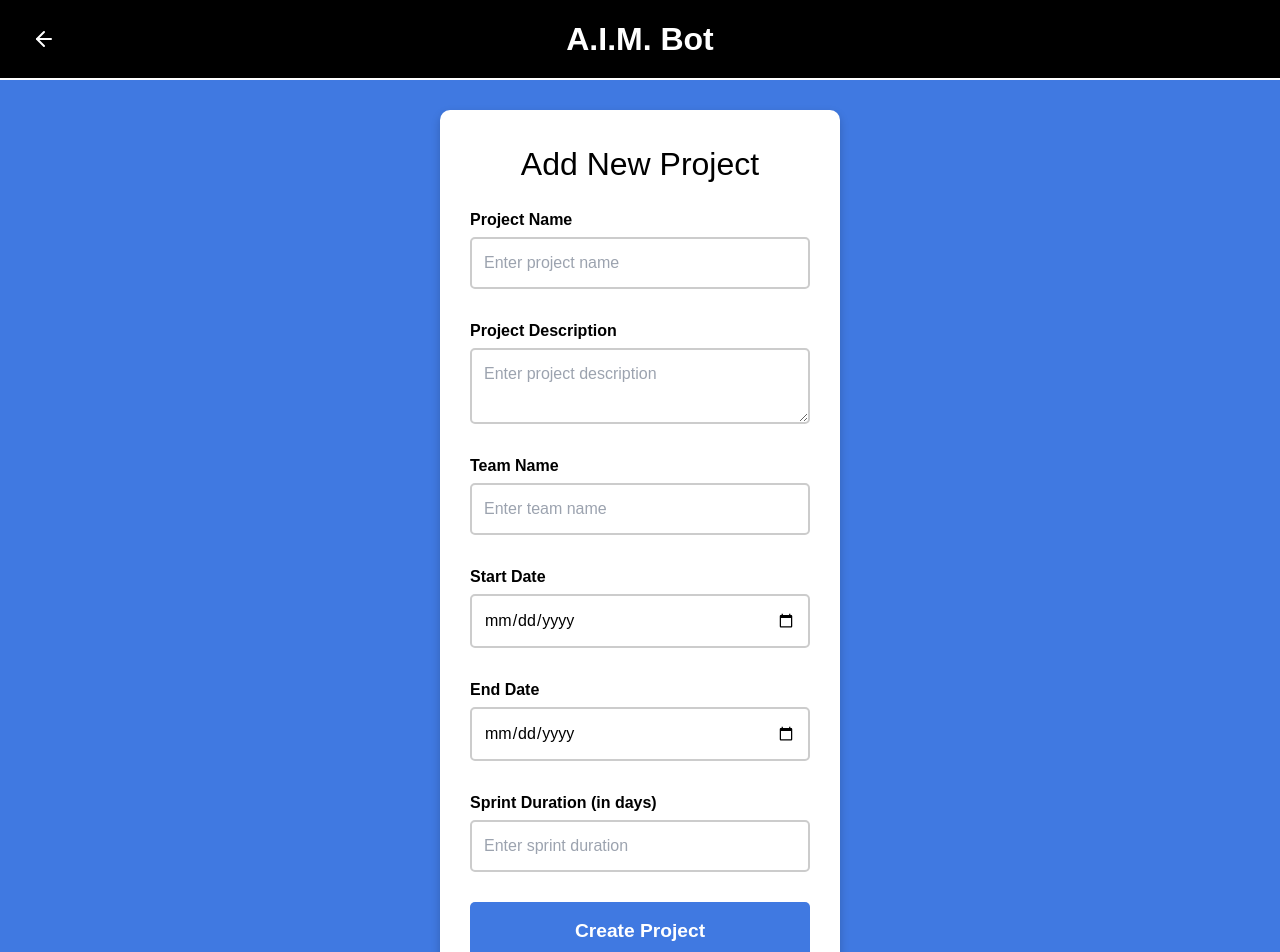
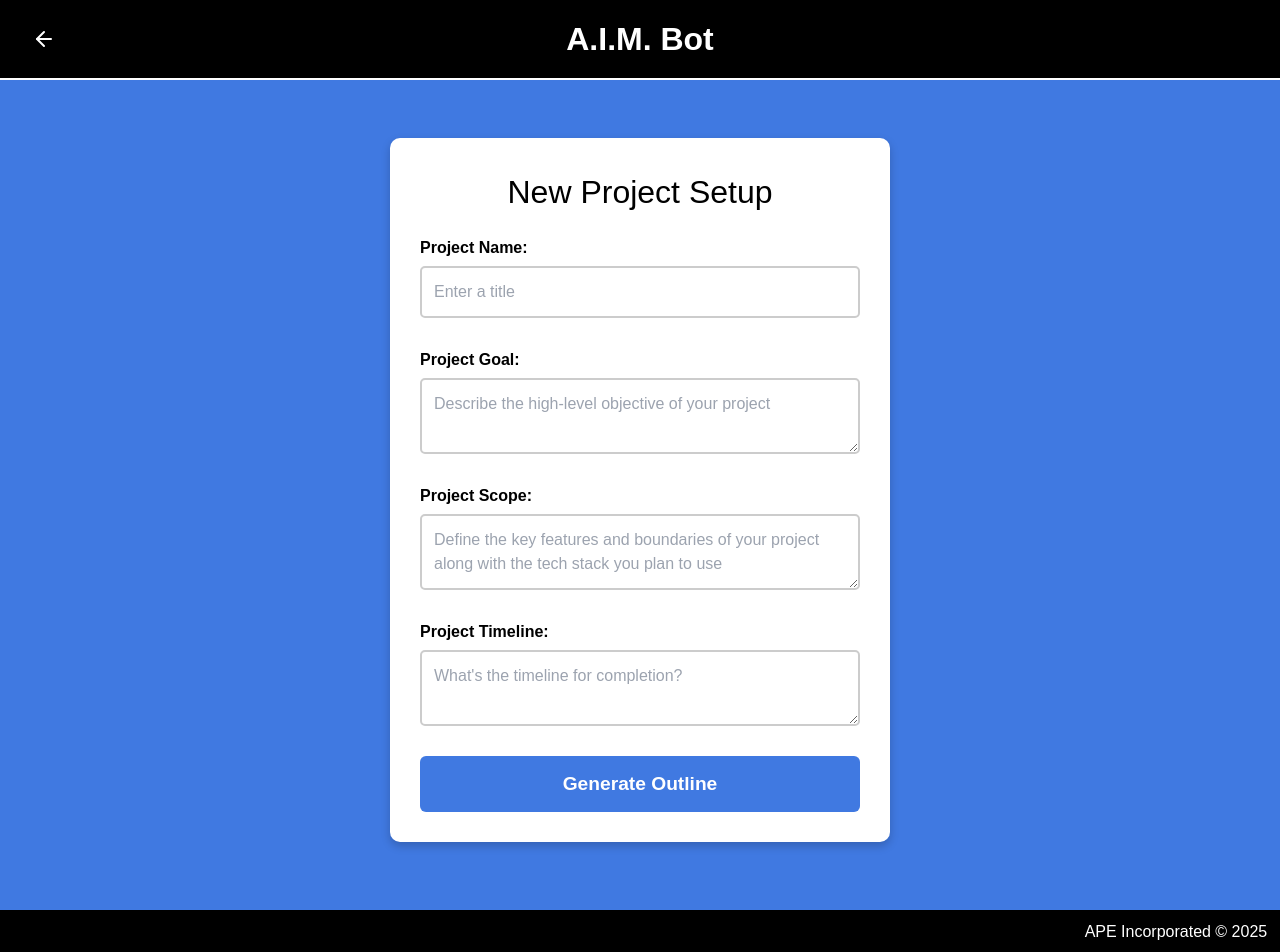
Before and after one commit to samuel-stjean/Aim, a Next.js app in the folder nextJSfrontEnd/: page /add-project in a window 1280 px wide. Shown: the top 952 px of the page. Built offline with nearby package versions, Linux system fonts and the light colour scheme; a web font is replaced by a local one.

Commit message:
Fixed add project page and otherthings related to the project

```diff
--- a/nextJSfrontEnd/pages/add-project.js
+++ b/nextJSfrontEnd/pages/add-project.js
@@ -6,18 +6,14 @@ import Header from '../components/header';
 
 export default function AddProject() {
   const [projectName, setProjectName] = useState('');
-  const [projectDescription, setProjectDescription] = useState('');
-  const [team, setTeam] = useState('');
-  const [startDate, setStartDate] = useState('');
-  const [endDate, setEndDate] = useState('');
-  const [sprintDuration, setSprintDuration] = useState('');
+  const [projectGoal, setProjectGoal] = useState('');
+  const [projectScope, setProjectScope] = useState('');
+  const [projectTimeline, setProjectTimeline] = useState('');
   const router = useRouter();
 
   const handleSubmit = async (e) => {
     e.preventDefault();
-
     const user = JSON.parse(sessionStorage.getItem('user'));
-
     if (!user) {
       alert('You must be logged in to create a project.');
       return;
@@ -25,12 +21,15 @@ export default function AddProject() {
 
     try {
       await axios.post('http://127.0.0.1:8000/projects', {
-        id: Date.now(), // Or remove if backend auto-generates it
+        id: Date.now(),
         project_name: projectName,
-      project_description: projectDescription,
-      project_manager_id: user.id,
+        project_description: projectGoal,
+        project_scope: projectScope,
+        project_timeline: projectTimeline,
+        project_manager_id: user.id
       });
-      router.push('/dashboard'); // Redirect after adding project
+
+      router.push('/dashboard');
     } catch (error) {
       console.error('Failed to add project:', error);
       alert('Error creating project.');
@@ -41,62 +40,49 @@ export default function AddProject() {
     <div className="add-project-container">
       <Header />
       <div className="form-box">
-        <h1 className="add-project-title">Add New Project</h1>
+        <h1 className="add-project-title">New Project Setup</h1>
         <form onSubmit={handleSubmit} className="add-project-form">
           <div className="input-group">
-            <label>Project Name</label>
+            <label>Project Name:</label>
             <input
               type="text"
-              placeholder="Enter project name"
               value={projectName}
               onChange={(e) => setProjectName(e.target.value)}
+              placeholder="Enter a title"
               required
             />
           </div>
           <div className="input-group">
-            <label>Project Description</label>
+            <label>Project Goal:</label>
             <textarea
-              placeholder="Enter project description"
-              value={projectDescription}
-              onChange={(e) => setProjectDescription(e.target.value)}
+              value={projectGoal}
+              onChange={(e) => setProjectGoal(e.target.value)}
+              placeholder="Describe the high-level objective of your project"
+              rows={2}
               required
             />
           </div>
           <div className="input-group">
-            <label>Team Name</label>
-            <input
-              type="text"
-              placeholder="Enter team name"
-              value={team}
-              onChange={(e) => setTeam(e.target.value)}
+            <label>Project Scope:</label>
+            <textarea
+              value={projectScope}
+              onChange={(e) => setProjectScope(e.target.value)}
+              placeholder="Define the key features and boundaries of your project along with the tech stack you plan to use"
+              rows={2}
             />
           </div>
           <div className="input-group">
-            <label>Start Date</label>
-            <input
-              type="date"
-              value={startDate}
-              onChange={(e) => setStartDate(e.target.value)}
+            <label>Project Timeline:</label>
+            <textarea
+              value={projectTimeline}
+              onChange={(e) => setProjectTimeline(e.target.value)}
+              placeholder="What's the timeline for completion?"
+              rows={2}
             />
           </div>
-          <div className="input-group">
-            <label>End Date</label>
-            <input
-              type="date"
-              value={endDate}
-              onChange={(e) => setEndDate(e.target.value)}
-            />
-          </div>
-          <div className="input-group">
-            <label>Sprint Duration (in days)</label>
-            <input
-              type="number"
-              placeholder="Enter sprint duration"
-              value={sprintDuration}
-              onChange={(e) => setSprintDuration(e.target.value)}
-            />
-          </div>
-          <button type="submit" className="submit-button">Create Project</button>
+          <button type="submit" className="submit-button">
+            Generate Outline
+          </button>
         </form>
       </div>
       <style jsx>{`
@@ -115,7 +101,7 @@ export default function AddProject() {
           border-radius: 10px;
           box-shadow: 0px 4px 10px rgba(0, 0, 0, 0.2);
           text-align: center;
-          max-width: 400px;
+          max-width: 500px;
           width: 100%;
         }
         .add-project-title {
@@ -129,42 +115,41 @@ export default function AddProject() {
           gap: 15px;
         }
         .input-group {
-          display: flex;
-          flex-direction: column;
           text-align: left;
+          color: black;
         }
-        .input-group label {
-          font-size: 1rem;
+        label {
           font-weight: bold;
+          margin-bottom: 6px;
+          display: block;
           color: black;
-          margin-bottom: 5px;
         }
         input, textarea {
+          width: 100%;
           padding: 12px;
           font-size: 1rem;
           border: 2px solid #ccc;
           border-radius: 5px;
-          outline: none;
-          transition: border 0.3s ease-in-out;
-          color: black;
+          resize: vertical;
         }
         input:focus, textarea:focus {
           border-color: #305cb5;
+          outline: none;
         }
         .submit-button {
           width: 100%;
-          padding: 15px;
+          padding: 14px;
           font-size: 1.2rem;
           font-weight: bold;
           border: none;
-          border-radius: 5px;
-          background: #4079e1;
+          border-radius: 6px;
+          background-color: #4079e1;
           color: white;
           cursor: pointer;
-          transition: 0.3s ease-in-out;
+          transition: background-color 0.3s ease-in-out;
         }
         .submit-button:hover {
-          background: #264a8a;
+          background-color: #264a8a;
         }
       `}</style>
     </div>
--- a/nextJSfrontEnd/pages/submit-project.js
+++ b/nextJSfrontEnd/pages/submit-project.js
@@ -26,6 +26,8 @@ export default function SubmitProjectPrompt() {
           const project = res.data[0];
           setProjectName(project.project_name || '');
           setProjectGoal(project.project_description || '');
+          setProjectScope(project.project_scope || '');
+          setProjectTimeline(project.project_timeline || '');
         }
       })
       .catch(err => {
@@ -39,7 +41,26 @@ export default function SubmitProjectPrompt() {
     setError(null);
     setRevisePrompt(false);
 
+
+
+    // try {
+    //   const response = await axios.get('http://127.0.0.1:8000/project_outline', {
+    //     params: {
+    //       project_goal: projectGoal,
+    //       project_scope: projectScope,
+    //       project_timeline: projectTimeline,
+    //     },
+    //   });
+
     try {
+      // Update the goal/scope/timeline in DB
+      await axios.patch(`http://127.0.0.1:8000/projects/${projectId}`, {
+        project_description: projectGoal,
+        project_scope: projectScope,
+        project_timeline: projectTimeline,
+      });
+
+      // Then generate the outline
       const response = await axios.get('http://127.0.0.1:8000/project_outline', {
         params: {
           project_goal: projectGoal,
@@ -82,6 +103,7 @@ export default function SubmitProjectPrompt() {
     <div style={styles.container}>
   <div ref={topRef}></div>
   <h1 style={styles.title}>Outline for {projectName || 'Project'}</h1>
+  <h2>Give a detailed response for each input</h2>
 
   {revisePrompt && (
     <p style={styles.reviseText}>
@@ -199,9 +221,9 @@ const styles = {
     padding: '30px',
     borderRadius: '10px',
     boxShadow: '0px 4px 10px rgba(0, 0, 0, 0.2)',
-    position: 'sticky',      // 👈 makes it sticky
-    top: '100px',            // 👈 how far from the top it sticks
-    alignSelf: 'flex-start', // 👈 so it aligns to the top of its flex row
+    position: 'sticky',      //  makes it sticky
+    top: '100px',            //  how far from the top it sticks
+    alignSelf: 'flex-start', //  so it aligns to the top of its flex row
     maxHeight: '80vh',
     overflowY: 'auto',
   },
```
Also changed, not shown: 1 other file (tests, documents, lock files or other folders). Lines whose indentation alone changed are shown as unchanged.
